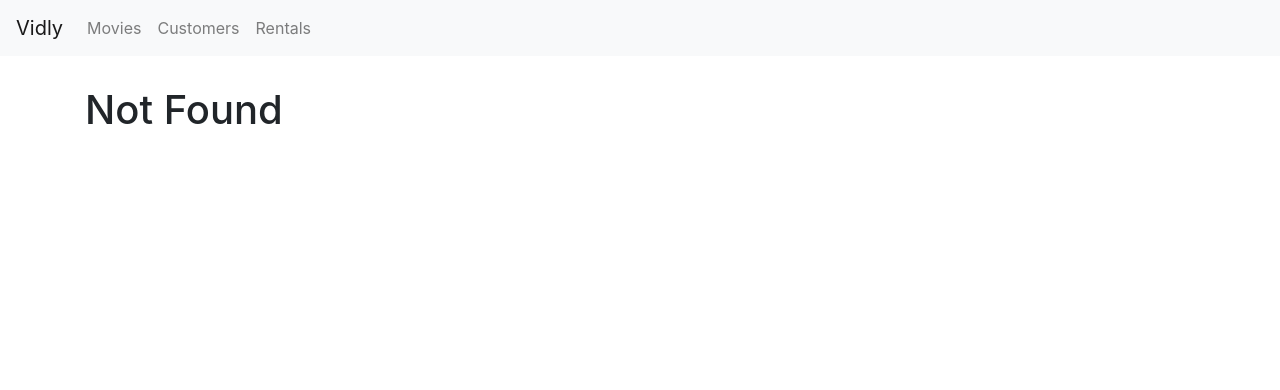
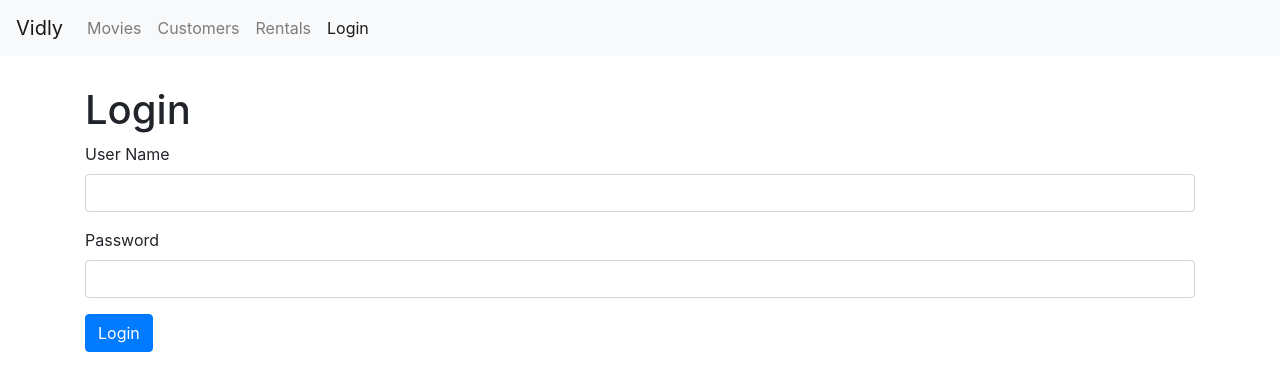
Before and after one commit to ShahinAlKabirMitul/TryToLearnReact, a React (Create React App) app in the folder MCODE/vidly/: page /login in a window 1280 px wide. Before the commit this address led to /not-found. Shown: the top 390 px of the page. Built offline with nearby package versions, Linux system fonts and the light colour scheme.

Commit message:
Building a Bootstrap  login Form

```diff
--- a/MCODE/vidly/src/App.js
+++ b/MCODE/vidly/src/App.js
@@ -1,13 +1,13 @@
 import React, { Component } from 'react';
 import { Route, Redirect, Switch } from 'react-router-dom';
-
 import Movies from './components/movies';
 import Customers from './components/customers';
 import Rentals from './components/rentals';
 import NotFound from './components/notFound';
 import NavBar from './components/navBar';
+import MovieForm from './components/movieForm';
+import LoginForm from './components/loginForm';
 import './App.css';
-import MovieForm from './components/movieForm';
 class App extends Component {
   render() {
     return (
@@ -15,6 +15,7 @@
         <NavBar />
         <main className="container">
           <Switch>
+            <Route path="/login" component={LoginForm} />
             <Route path="/movies/:id" component={MovieForm} />
             <Route path="/movies" component={Movies} />
             <Route path="/customers" component={Customers} />
--- /dev/null
+++ b/MCODE/vidly/src/components/loginForm.jsx
@@ -0,0 +1,23 @@
+import React, { Component } from 'react';
+class LoginForm extends Component {
+  render() {
+    return (
+      <div>
+        <h1>Login</h1>
+        <form>
+          <div className="form-group">
+            <label htmlFor="userName">User Name</label>
+            <input id="userName" type="text" className="form-control" />
+          </div>
+          <div className="form-group">
+            <label htmlFor="password">Password</label>
+            <input id="password" type="password" className="form-control" />
+          </div>
+          <button className="btn btn-primary">Login</button>
+        </form>
+      </div>
+    );
+  }
+}
+
+export default LoginForm;
--- a/MCODE/vidly/src/components/navBar.jsx
+++ b/MCODE/vidly/src/components/navBar.jsx
@@ -28,6 +28,9 @@
           <NavLink className="nav-item nav-link" to="/rentals">
             Rentals
           </NavLink>
+          <NavLink className="nav-item nav-link" to="/login">
+            Login
+          </NavLink>
         </div>
       </div>
     </nav>
```
